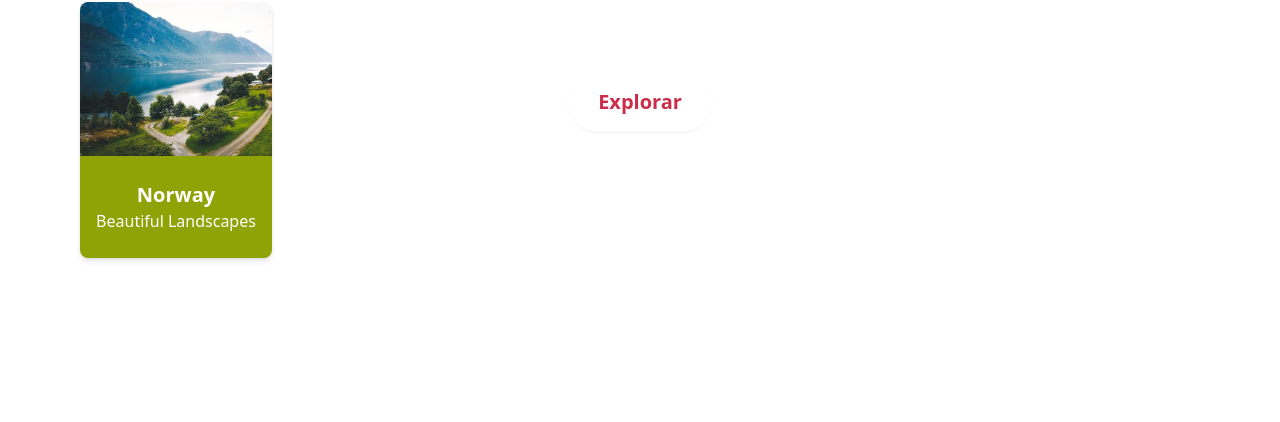
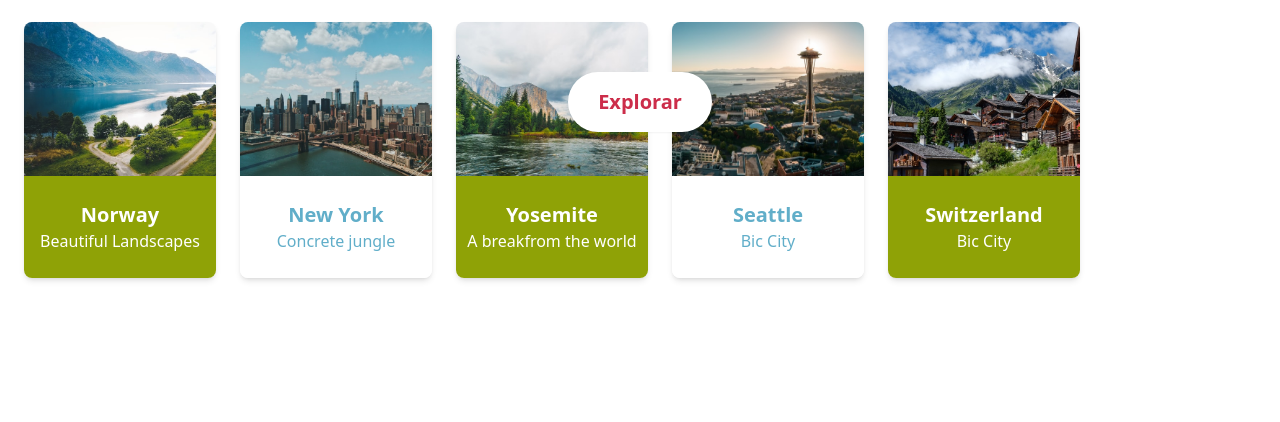
Before and after one commit to Mike-droid/curso-tailwind-3, a website: page public/index.html in a window 1280 px wide. Shown: the part 378-800 px from the top of the page. Drawn offline with Linux system fonts and the light colour scheme.

Commit message:
Clase 17

```diff
--- a/public/index.html
+++ b/public/index.html
@@ -25,12 +25,47 @@
         </div>
       </div>
     </div>
-    <div class="p-20" id="recomendadas">
-      <div class="Card">
-        <div class="w-full h-3/5 rounded-t-lg bg-norway bg-cover"></div>
-        <div class="bg-secondary w-full h-2/5 flex items-center justify-center flex-col rounded-b-lg">
-          <p class="text-white font-bold text-xl">Norway</p>
-          <p class="text-white font-medium">Beautiful Landscapes</p>
+    <div class="p-6" id="recomendados">
+      <p class="text-3xl font-semibold text-primary">Recomendados</p>
+      <div class="w-auto h-72 items-center mt-6 overscroll-x-auto flex space-x-6">
+        <div class="Card">
+          <div class="w-full h-3/5 rounded-t-lg bg-norway bg-cover"></div>
+          <div class="bg-secondary w-full h-2/5 flex items-center justify-center flex-col rounded-b-lg">
+            <p class="text-white font-bold text-xl">Norway</p>
+            <p class="text-white font-medium">Beautiful Landscapes</p>
+          </div>
+        </div>
+
+        <div class="Card">
+          <div class="w-full h-3/5 rounded-t-lg bg-new_york bg-cover"></div>
+          <div class="bg-white w-full h-2/5 flex items-center justify-center flex-col rounded-b-lg">
+            <p class="text-tertiary font-bold text-xl">New York</p>
+            <p class="text-tertiary font-medium">Concrete jungle</p>
+          </div>
+        </div>
+
+        <div class="Card">
+          <div class="w-full h-3/5 rounded-t-lg bg-yosemite bg-cover"></div>
+          <div class="bg-secondary w-full h-2/5 flex items-center justify-center flex-col rounded-b-lg">
+            <p class="text-white font-bold text-xl">Yosemite</p>
+            <p class="text-white font-medium">A breakfrom the world</p>
+          </div>
+        </div>
+
+        <div class="Card">
+          <div class="w-full h-3/5 rounded-t-lg bg-seattle bg-cover"></div>
+          <div class="bg-white w-full h-2/5 flex items-center justify-center flex-col rounded-b-lg">
+            <p class="text-tertiary font-bold text-xl">Seattle</p>
+            <p class="text-tertiary font-medium">Bic City</p>
+          </div>
+        </div>
+
+        <div class="Card">
+          <div class="w-full h-3/5 rounded-t-lg bg-switzerland bg-cover"></div>
+          <div class="bg-secondary w-full h-2/5 flex items-center justify-center flex-col rounded-b-lg">
+            <p class="text-white font-bold text-xl">Switzerland</p>
+            <p class="text-white font-medium">Bic City</p>
+          </div>
         </div>
       </div>
     </div>
--- a/src/css/tailwind.css
+++ b/src/css/tailwind.css
@@ -3,5 +3,5 @@
 @tailwind utilities;
 
 .Card {
-  @apply w-48 h-64 shadow-md rounded-lg
+  @apply w-48 h-64 shadow-md rounded-lg flex-none
 }
```
Also changed, not shown: public/css/tailwind.css.
